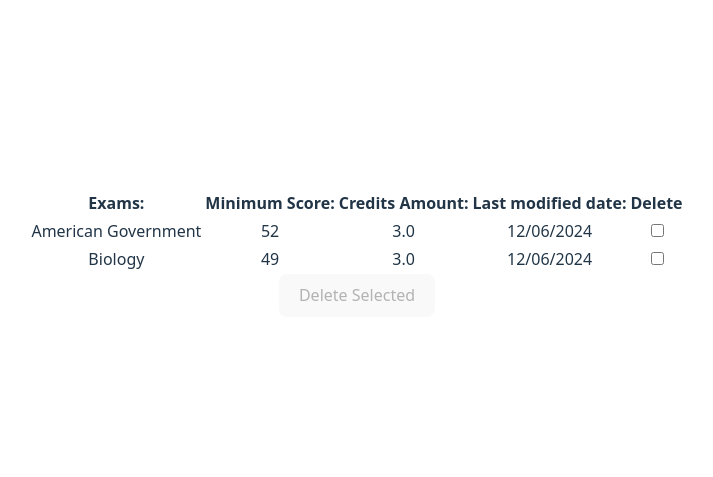
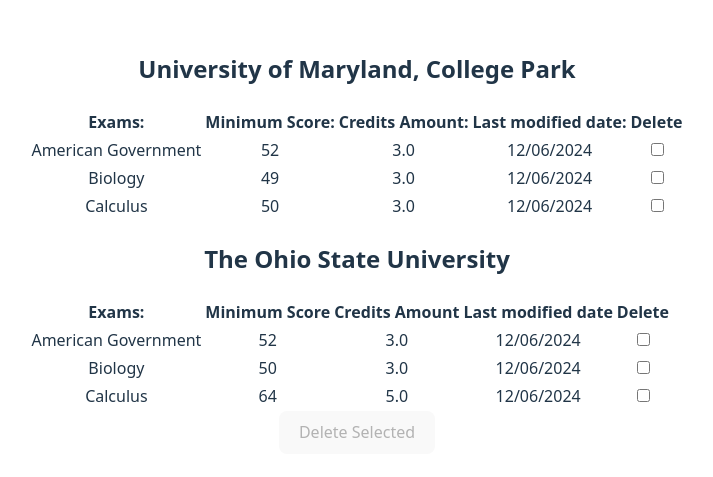
Before and after one commit to cfgcolumbus25/Team-22, a React (Vite) app in the folder MS-CFG-Project/: page /institution-dash in a window 1280 px wide. Shown: the part 203-680 px from the top of the page, without its empty margins (283-996 px from the left). Built offline with nearby package versions, Linux system fonts and the light colour scheme.

Commit message:
Worked on delete button

```diff
--- a/MS-CFG-Project/src/pages/InstitutionDash.jsx
+++ b/MS-CFG-Project/src/pages/InstitutionDash.jsx
@@ -1,8 +1,14 @@
+import useDeleteSelected from "./useDeleteSelected";
+
 const InstitutionDash = ()=> {
+     useDeleteSelected();
+
     return(
         <div>
             <div className = "institution-dash">
                 <h1> Last updated: 09/25/25</h1>
+                {/*University of Maryland*/}
+                <h2>University of Maryland, College Park</h2>
                  <table>
                   <thead>
                     <tr>
@@ -20,21 +26,68 @@
                         <td>52</td>
                         <td>3.0</td>
                         <td>12/06/2024</td>
-                        <td><input type = "checkbox" class = "row-select" aria-label = "Select row"/></td>
+                        <td><input type = "checkbox" className = "row-select" aria-label = "Select row"/></td>
                     </tr>
                     <tr>
                         <td>Biology</td>
                         <td>49</td>
                         <td>3.0</td>
                         <td>12/06/2024</td>
-                        <td><input type = "checkbox" class = "row-select" aria-label = "Select row"/></td>
+                        <td><input type = "checkbox" className = "row-select" aria-label = "Select row"/></td>
+                    </tr>
+                    <tr>
+                        <td>Calculus</td>
+                        <td>50</td>
+                        <td>3.0</td>
+                        <td>12/06/2024</td>
+                        <td><input type = "checkbox" className = "row-select" aria-label = "Select row"/></td>
                     </tr>
                     </tbody>
                 </table>
+
+                {/*Univfersity of Maryland*/}
+                <h2>The Ohio State University</h2>
+                <table>
+                    <thead>
+                        <tr>
+                            <th>Exams:</th>
+                            <th>Minimum Score</th>
+                            <th>Credits Amount</th>
+                            <th>Last modified date</th>
+                            <th>Delete</th>
+                        </tr>
+                    </thead>
+                    <tbody>
+                       <tr>
+                          <td>American Government</td>
+                          <td>52</td>
+                          <td>3.0</td>
+                          <td>12/06/2024</td>
+                          <td><input type = "checkbox" className = "row-select" aria-label= "Select row"/></td>
+                        </tr>
+                        <tr>
+                          <td>Biology</td>
+                          <td>50</td>
+                          <td>3.0</td>
+                          <td>12/06/2024</td>
+                          <td><input type = "checkbox" className = "row-select" aria-label= "Select row"/></td>
+                        </tr>
+                        <tr>
+                           <td>Calculus</td>
+                           <td>64</td>
+                           <td>5.0</td>
+                           <td>12/06/2024</td>
+                           <td><input type = "checkbox" className = "row-select" aria-label= "Select row"/></td>
+                        </tr>
+                    </tbody>
+                </table>
+
+                <button id = "delete-btn" disabled>
+                    Delete Selected
+                </button>
             </div>
-                <button id = "delete-btn" disabled>Delete Selected</button>
-            </div>
+        </div>
     );
-};
+}
 
-export default InstitutionDash
+export default InstitutionDash;
--- /dev/null
+++ b/MS-CFG-Project/src/pages/useDeleteSelected.js
@@ -0,0 +1,43 @@
+import {useEffect} from "react"
+
+export default function useDeleteSelected({
+    rootSelector = ".institution-dash",
+    checkboxSelector = ".row-select",
+    buttonSelector = "#delete-btn",
+
+
+} = {}){
+    useEffect(() => {
+        const root = document.querySelector(rootSelector);
+        const btn = document.querySelector(buttonSelector);
+        if(!root || !btn) return;
+
+        const updateButtonState = () => {
+            const anyChecked = ! !root.querySelector(`${checkboxSelector}:checked`);
+            btn.disabled = !anyChecked;
+        };
+
+        const onChange = (e) => {
+            if(!e.target.matches(checkboxSelector)) return;
+            updateButtonState();
+        };
+
+        const onClick = (e) => {
+            if(e.target != btn || btn.disabled) return;
+            root.querySelectorAll(`${checkboxSelector}:checked`).forEach(cb => {
+                const row = cb.closest("tr");
+                if(row?.parentElement) row.parentElement.removeChild(row);
+            })
+            updateButtonState();
+        };
+
+        updateButtonState();
+        root.addEventListener("change", onChange);
+        document.addEventListener("click", onClick);
+
+        return () => {
+            root.removeEventListener("change", onChange);
+            document.removeEventListener("click", onClick);
+        };
+    },[rootSelector, checkboxSelector, buttonSelector]);
+}
```
